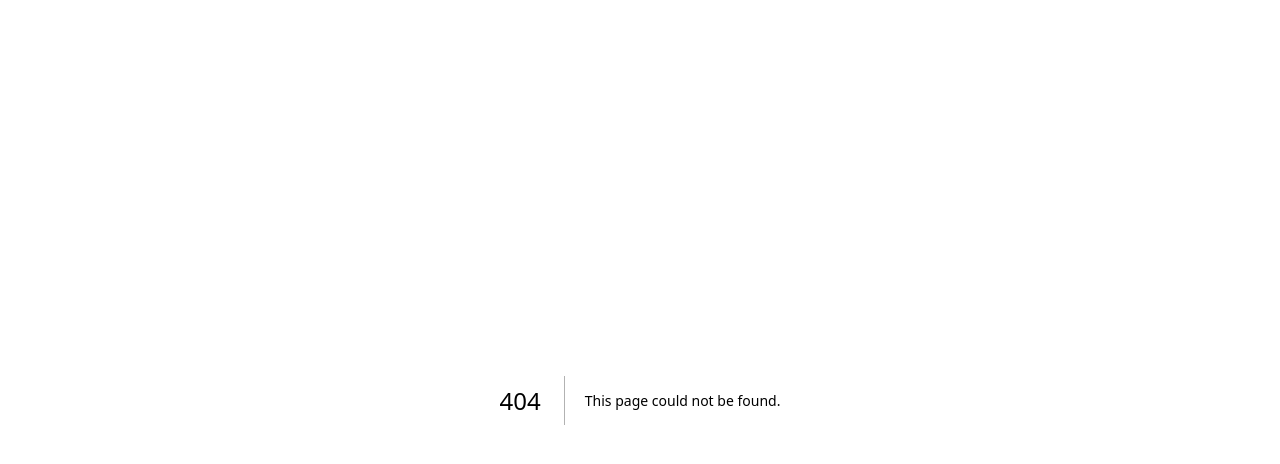
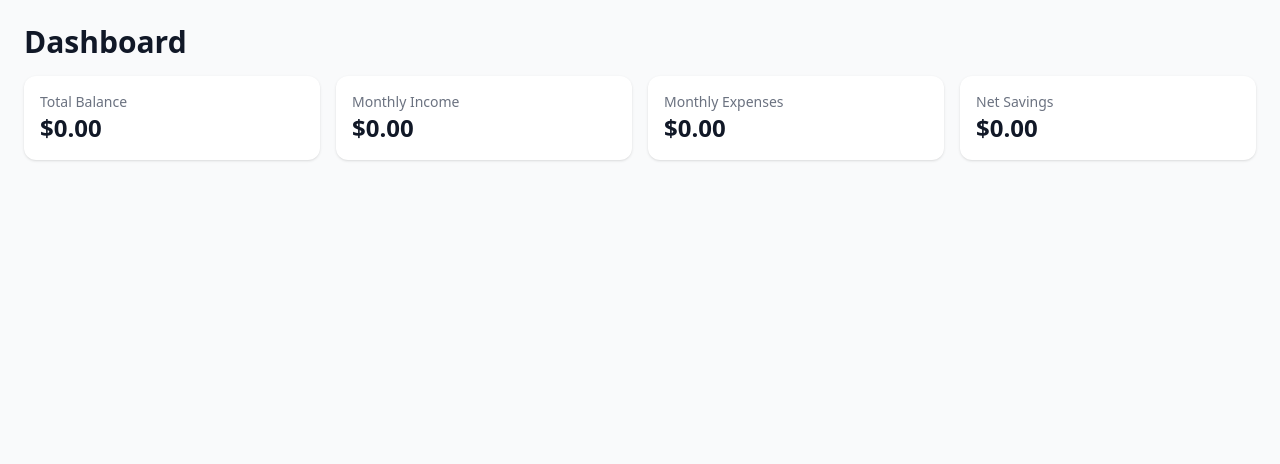
Before and after one commit to cobb225/finova, a Next.js app: page /dashboard in a window 1280 px wide. Before the commit this address had no page. Shown: the top 464 px of the page. Built offline with nearby package versions, Linux system fonts and the light colour scheme.

Commit message:
Add Dashboard page

```diff
--- /dev/null
+++ b/src/app/dashboard/page.tsx
@@ -0,0 +1,25 @@
+export default function Dashboard() {
+  return (
+    <main className="p-6">
+      <h1 className="text-3xl font-bold mb-4">Dashboard</h1>
+      <div className="grid grid-cols-1 md:grid-cols-2 lg:grid-cols-4 gap-4">
+        <div className="p-4 bg-white rounded-xl shadow">
+          <h2 className="text-sm text-gray-500">Total Balance</h2>
+          <p className="text-2xl font-semibold">$0.00</p>
+        </div>
+        <div className="p-4 bg-white rounded-xl shadow">
+          <h2 className="text-sm text-gray-500">Monthly Income</h2>
+          <p className="text-2xl font-semibold">$0.00</p>
+        </div>
+        <div className="p-4 bg-white rounded-xl shadow">
+          <h2 className="text-sm text-gray-500">Monthly Expenses</h2>
+          <p className="text-2xl font-semibold">$0.00</p>
+        </div>
+        <div className="p-4 bg-white rounded-xl shadow">
+          <h2 className="text-sm text-gray-500">Net Savings</h2>
+          <p className="text-2xl font-semibold">$0.00</p>
+        </div>
+      </div>
+    </main>
+  );
+}
```
